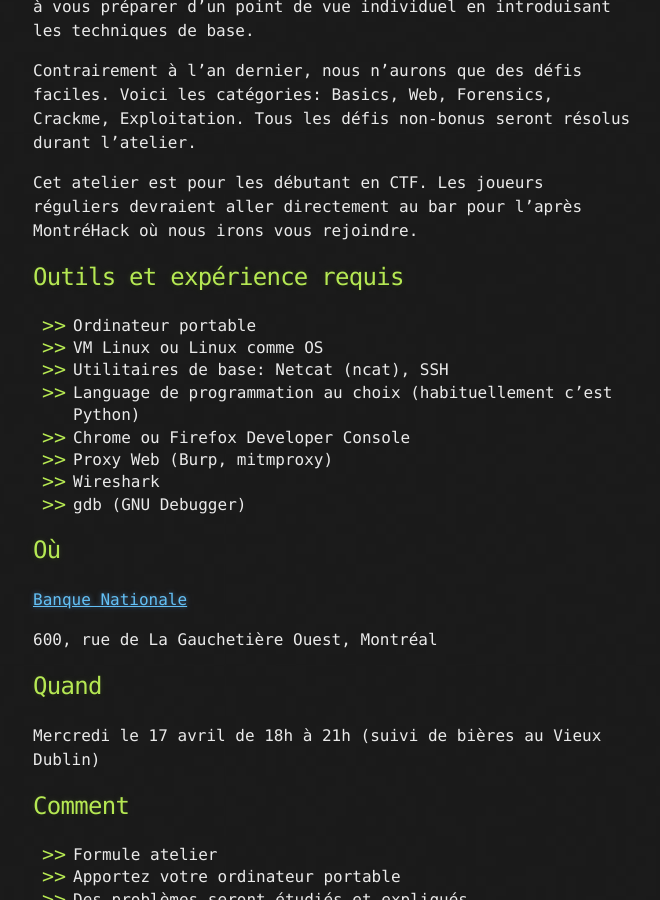
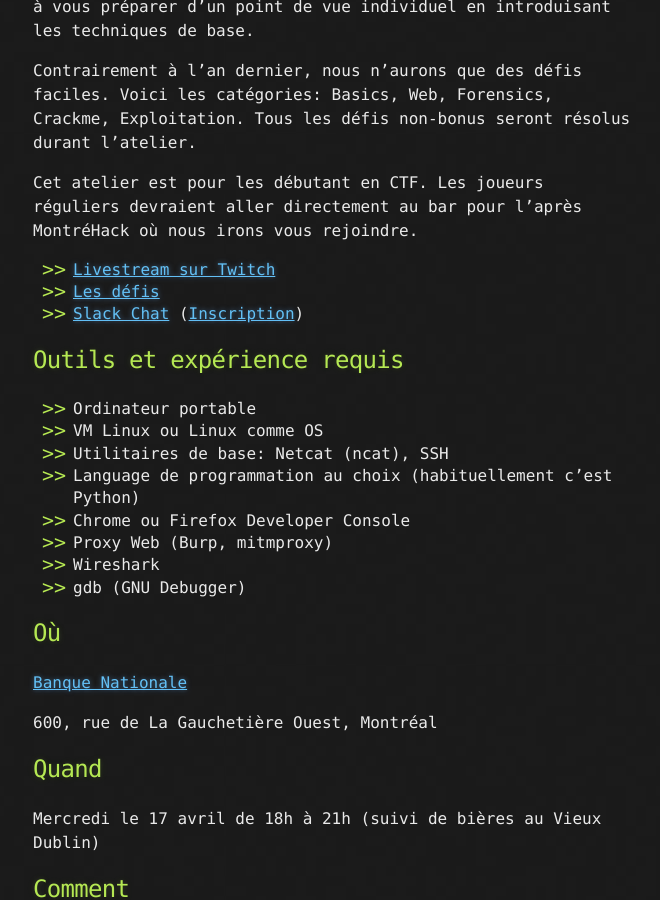
Before and after one commit to montrehack/montrehack.github.com, a Jekyll site: the page built from _posts/2019-04-17-ctf-101.md, in a window 1280 px wide and 900 px high, scrolled down 1463 px. Shown: the whole window, without its empty margins (307-967 px from the left). Built offline with Jekyll 4.4.1, drawn with Linux system fonts in a browser that asks for light colours; emoji names are drawn with the system emoji font; comment, search, counter and statistics services are not loaded; some of the changed text lies outside the part shown.

Commit message:
uncommited local changes for a past edition

```diff
--- a/_posts/2019-04-17-ctf-101.md
+++ b/_posts/2019-04-17-ctf-101.md
@@ -27,6 +27,10 @@ non-bonus seront résolus durant l'atelier.
 
 Cet atelier est pour les débutant en CTF. Les joueurs réguliers devraient aller
 directement au bar pour l'après MontréHack où nous irons vous rejoindre.
+
+* [Livestream sur Twitch](https://www.twitch.tv/montrehack)
+* [Les défis](https://ctf101.montrehack.ca/)
+* [Slack Chat](https://montrehack.slack.com/) ([Inscription](https://montrehack-slack-signup.herokuapp.com/))
 
 ## Outils et expérience requis
 
@@ -84,6 +88,10 @@ challenges will be resolved during the workshop.
 This is meant to be for CTF first timers. Seasoned players should go directly
 to the bar for the after event.
 
+* [Livestream on Twitch](https://www.twitch.tv/montrehack)
+* [Challenges](https://ctf101.montrehack.ca/)
+* [Slack Chat](https://montrehack.slack.com/) ([Sign-up](https://montrehack-slack-signup.herokuapp.com/))
+
 ## Tools and Experience Required
 
 * Laptop
```
